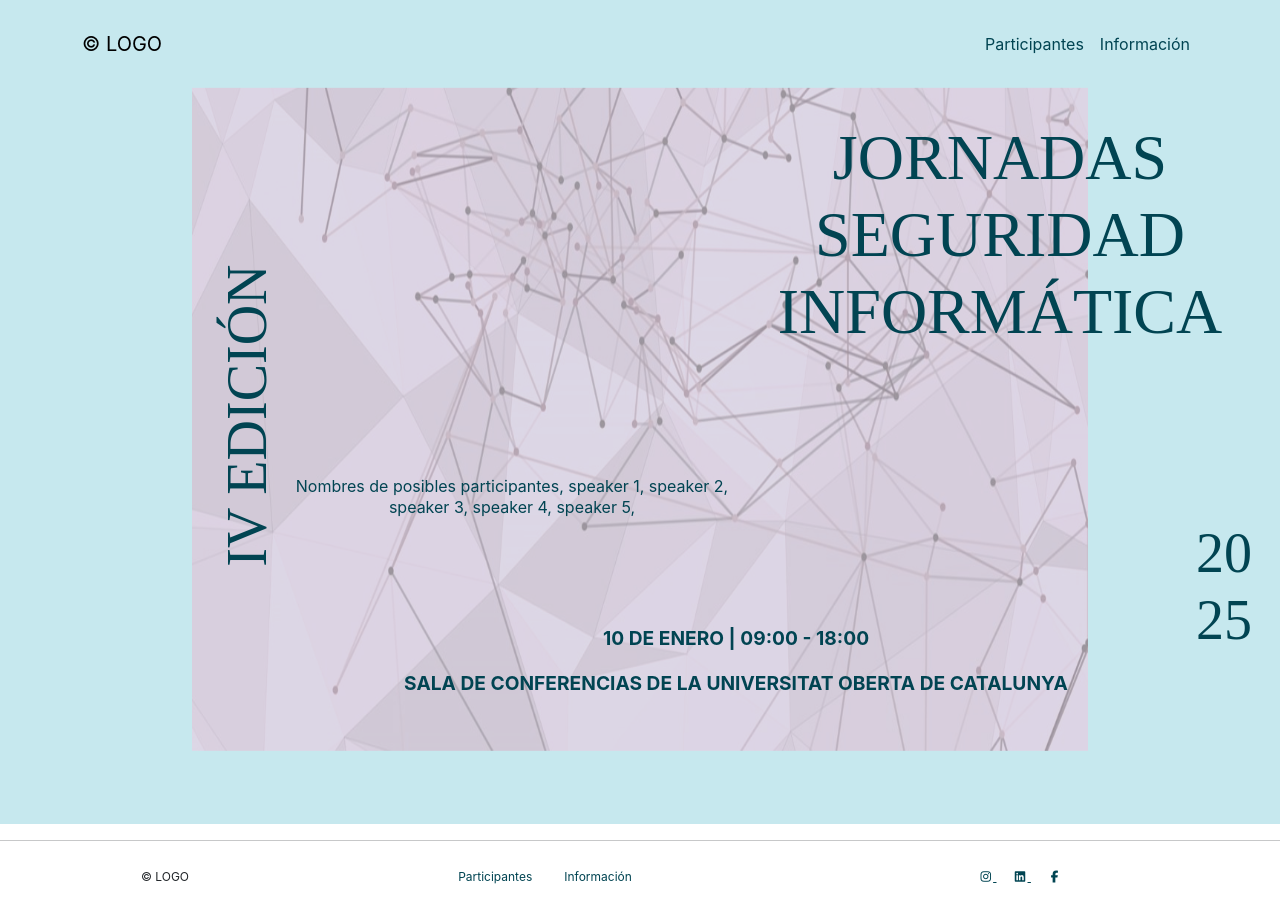
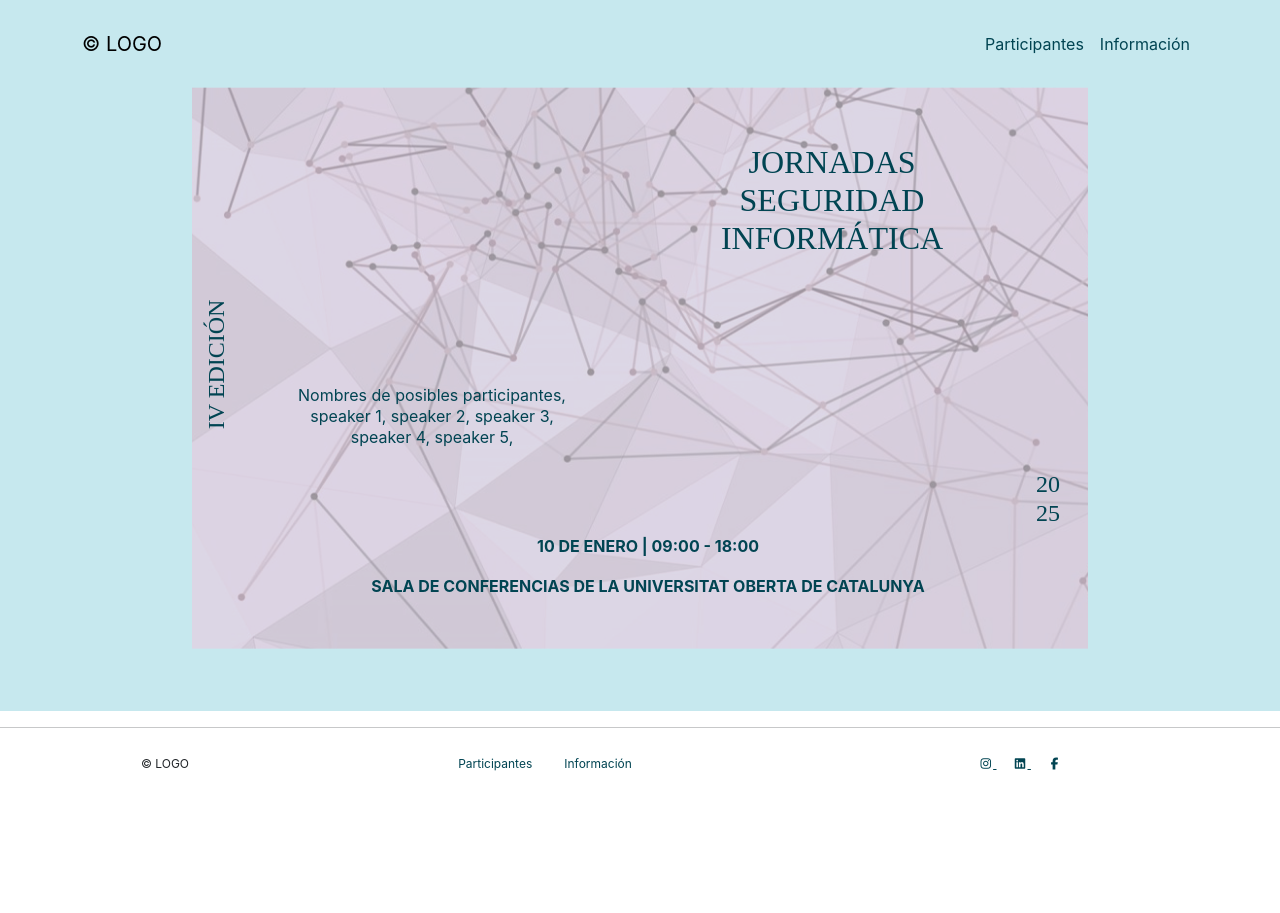
Before and after one commit to pabael/htmlcssII-p2, a website built with Parcel: page src/index.html in a window 1280 px wide. After the commit the page ends 800 px from the top, so only its background shows below. Built offline with nearby package versions, Linux system fonts and the light colour scheme.

Commit message:
min-width: 700px

```diff
--- a/src/assets/styles/layouts/_home.scss
+++ b/src/assets/styles/layouts/_home.scss
@@ -65,7 +65,56 @@ footer {
   width: 100%;
   height: 100%;
   display: flex;
+  flex-direction: column;
   justify-content: center;
+
+
+  .poster{
+    z-index: 50;
+    width: 90vw;
+
+    margin: auto;
+    margin-top: 0;
+
+    color: $main;
+    align-items: center;
+
+    h1 {
+      font-family: $font-title;
+      font-size: 2em;
+      margin-bottom: 0;
+      padding: 0.5em;
+    }
+
+    h2{
+      font-family: $font-title;
+      text-transform: uppercase;
+      font-size: 1.5em;
+    }
+
+    .year {
+      margin: auto;
+    }
+
+    .speakers {
+      line-height: 1.3;
+      margin-bottom: 1em;
+    }
+
+    .date {
+      text-transform: uppercase;
+      line-height: 1.5;
+      font-weight: bold;
+      font-size: 1em;
+
+    }
+  }
+
+}
+
+@supports (display:grid) {
+  @media (min-width: 700px){
+    .home-container{
       position: relative;
 
       .img {
@@ -78,19 +127,17 @@ footer {
         transform: translate(-50%, -50%);
         opacity: 0.4;
         filter: hue-rotate(140deg);
+        object-fit: cover;
       }
 
-  .poster{
-    z-index: 50;
+      .poster {
+        display: grid;
+        grid-template-columns: 6em fit-content(18em) 1fr minmax(10em, 28em) 5em;
+        grid-template-rows: 3fr 0.5fr 2fr 2fr;
 
         width: 70%;
         height: 90%;
-
-    margin: auto;
-    margin-top: 0;
-
-    color: $main;
-    align-items: center;
+      }
 
       h1 {
         font-family: $font-title;
@@ -119,18 +166,6 @@ footer {
         line-height: 1.5;
         font-weight: bold;
         font-size: 1.2em;
-
-    }
-  }
-
-}
-
-@supports (display:grid) {
-  @media (min-width: 0px){
-    .poster {
-      display: grid;
-      grid-template-columns: 6em 28em 1fr 28em 5em;
-      grid-template-rows: 3fr 0.5fr 2fr 2fr;
       }
 
       h1{
@@ -171,3 +206,4 @@ footer {
       }
     }
   }
+}
```
Lines whose indentation alone changed are shown as unchanged.
